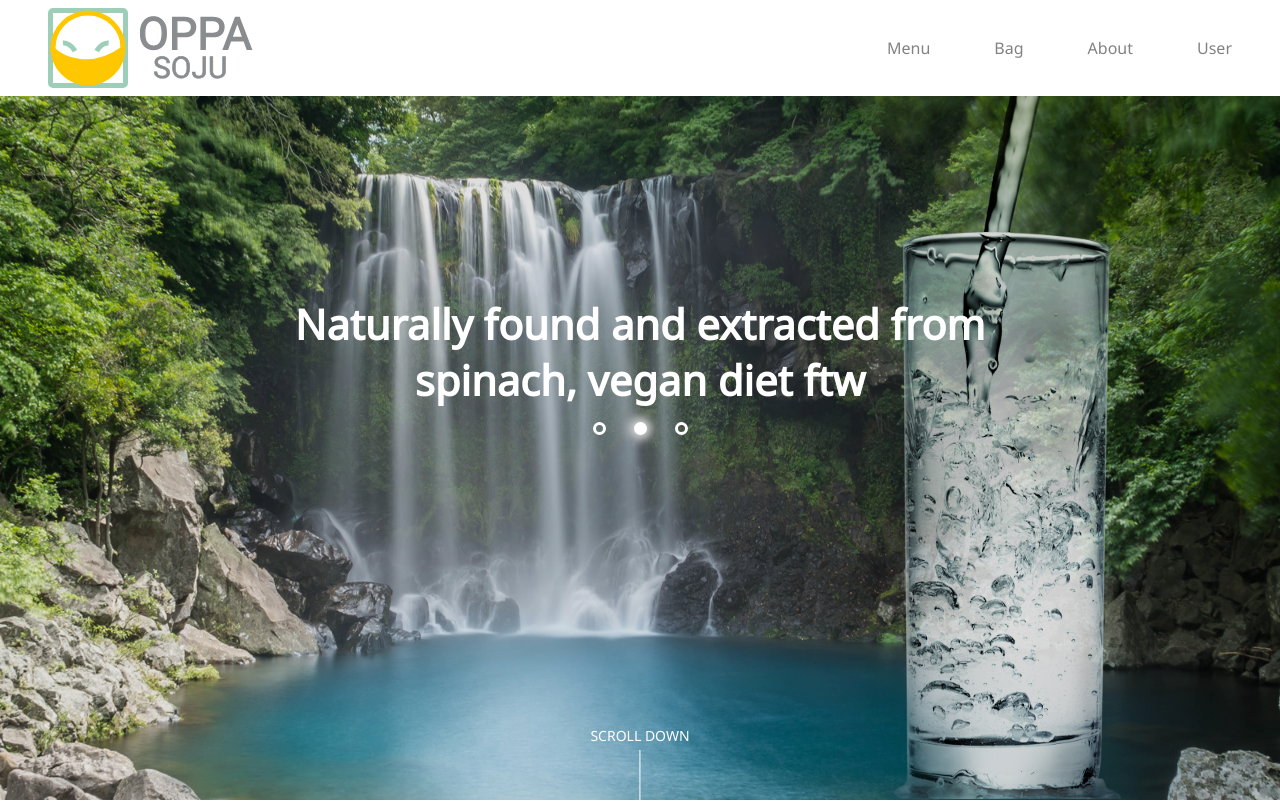
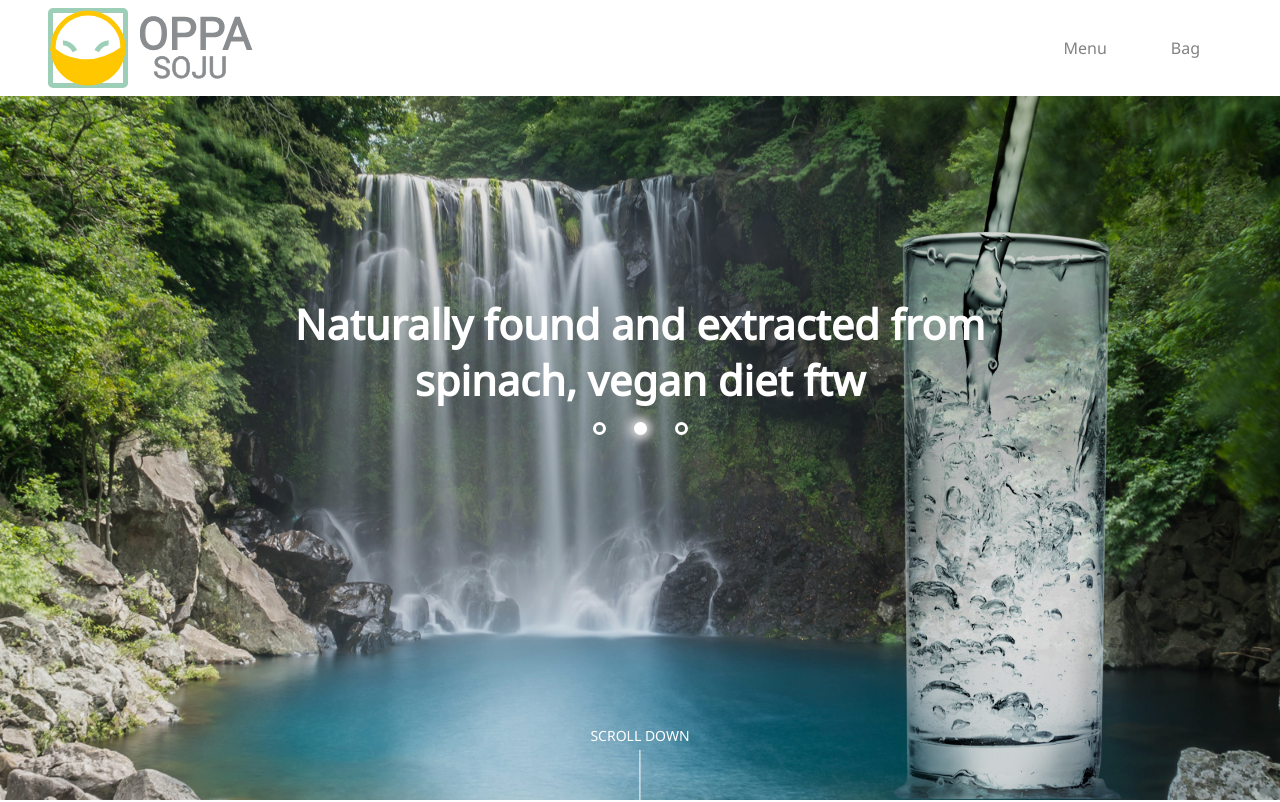
Before and after one commit to ATGphum/spinachclient, a React (Create React App) app: page / in a window 1280 px wide. Shown: the top 802 px of the page. Built offline with nearby package versions, Linux system fonts and the light colour scheme.

Commit message:
commented out about and user buttons

```diff
--- a/src/NavBar.js
+++ b/src/NavBar.js
@@ -41,8 +41,8 @@ export default function NavBar(props) {
 
             <Link className="NavLink" to="/menu">Menu</Link>
             <Link className="NavLink" to="/bag">Bag</Link>
-            <Link className="NavLink" to="/about">About</Link>
-            <Userbutton className="NavLink" />
+            {/*<Link className="NavLink" to="/about">About</Link>
+            <Userbutton className="NavLink" />*/}
           </div>
         </div>
       </div>
```
